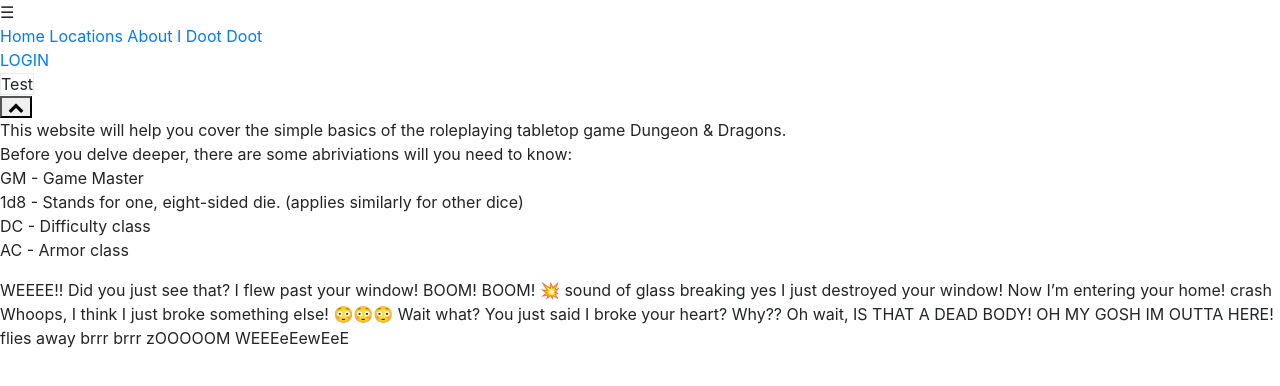
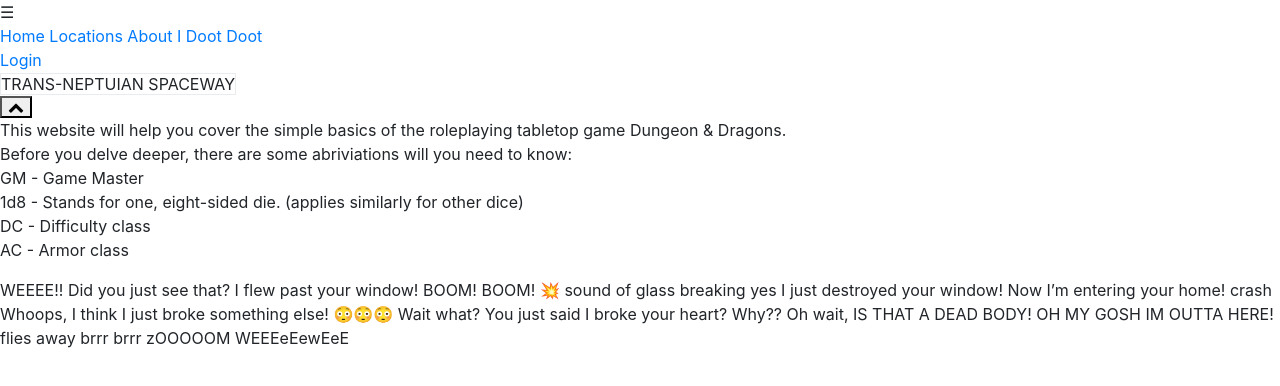
Before and after one commit to Dioceus/Space-Apps-2019-, a React app: page home.html in a window 1280 px wide. Built offline with nearby package versions, Linux system fonts and the light colour scheme.

Commit message:
Update home.html

```diff
--- a/home.html
+++ b/home.html
@@ -18,7 +18,7 @@
                 	<a href="">Doot</a>
 			</div>
 		 	<div class="login">
-		 		<a href="">LOGIN</a>
+		 		<a href="">Login</a>
 			</div>
     </head>
 	<body>
@@ -26,7 +26,7 @@
         <div class="bg1">
 			<div class="contentparallax">
 				<span class="border">
-					Test
+					TRANS-NEPTUIAN SPACEWAY
 				</span>
 			</div>
 		</div>
```
